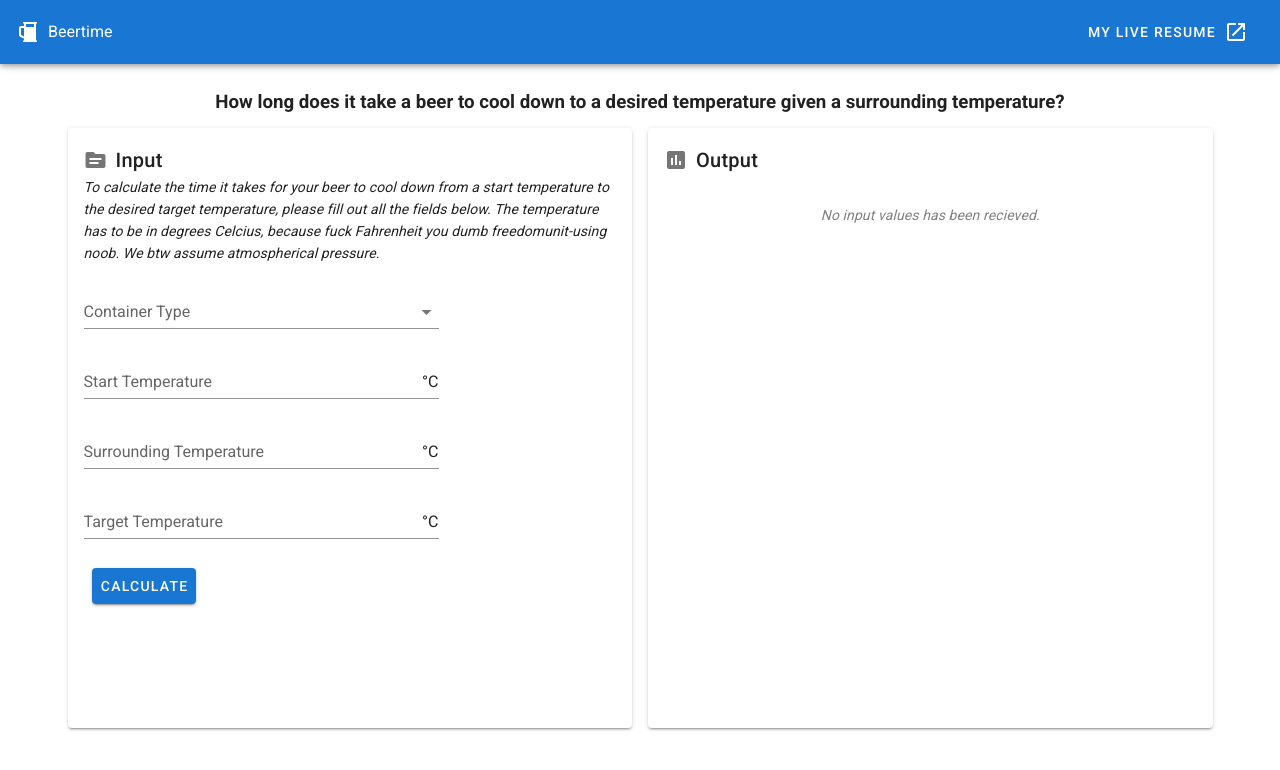
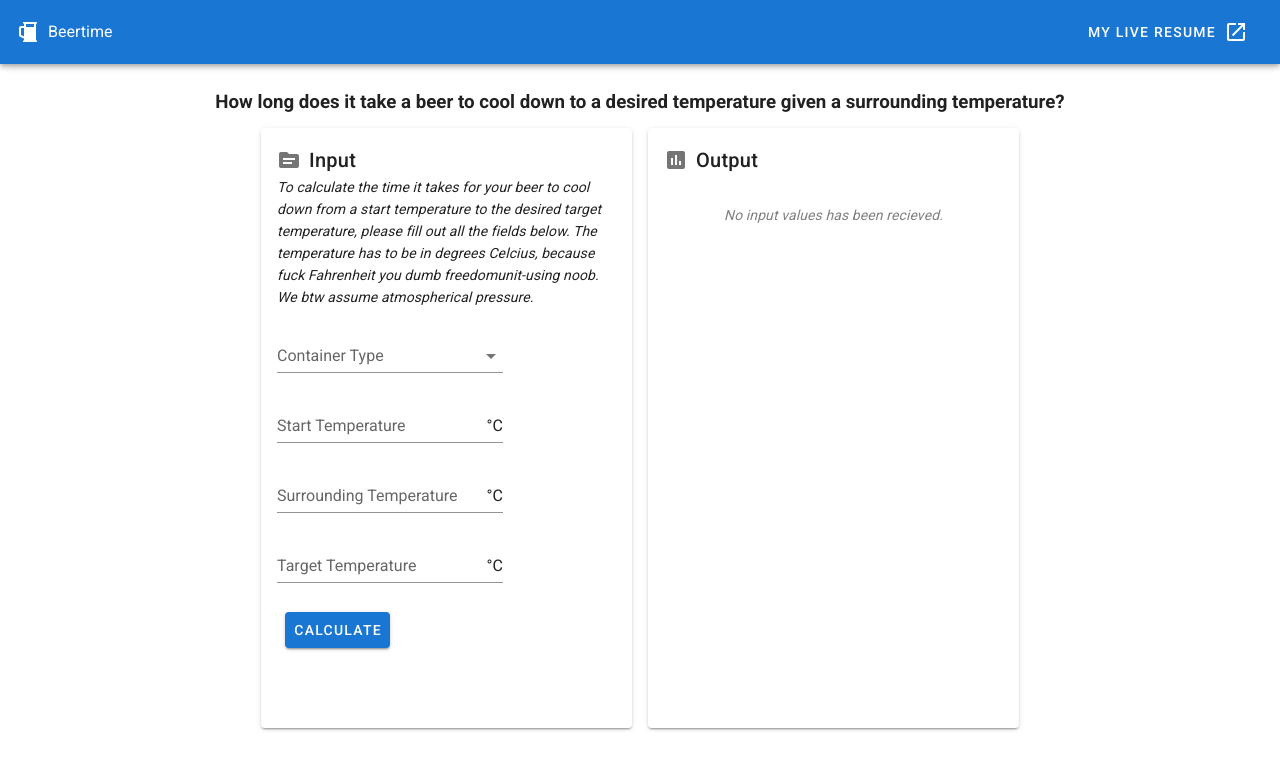
Before and after one commit to rosenberg95/beertime, a Vue app: page / in a window 1280 px wide. Shown: the top 770 px of the page. Built offline with nearby package versions, Linux system fonts and the light colour scheme.

Commit message:
added alert to people who wants to warm their beers!!!

```diff
--- a/src/components/Inputside.vue
+++ b/src/components/Inputside.vue
@@ -1,6 +1,6 @@
 <template>
     <v-container>
-    <form @submit.prevent="simuler">
+    <form @submit.prevent="simuler"  >
         <v-layout row>
             <v-flex xs8>
                 <v-select
@@ -49,7 +49,7 @@
                 id="targetTemp"
                 v-model="targetTemp"
                 type="float"
-                :rules=[compareTemperatures]
+                :rules="numberRule"
                 suffix="°C"
                 required> </v-text-field>
             </v-flex>
@@ -90,19 +90,23 @@ export default {
     computed: {
         // TODO: lav en compareTemperatures() rule: target temp skal være mellem starttemp og surrtemp
         compareTemperatures(){
-            if (this.startTemp >= this.targetTemp && this.targetTemp >= this.surrTemp) {
-                if (!isNaN(parseFloat(this.targetTemp)) && this.targetTemp >= -273.15 && this.targetTemp <= 5500) {
-                    return true
-                } else {
-                    return 'Number has to be between absolute zero and the surface temperature of the Sun'
-                }
+            if (parseFloat(this.targetTemp) > parseFloat(this.startTemp)) {         // user wants warm beer
+                console.log("A: " + this.targetTemp + " > " + this.startTemp)
+                alert("The app can only cool beers. Make sure that: \n Start Temperature ≥ Target Temperature ≥ Surrounding Temperature")
+                return false
+            } else if (parseFloat(this.targetTemp) < parseFloat(this.surrTemp)) {   // user wants unachievable temperature
+                console.log("B : " + this.targetTemp  + " < " + this.surrTemp)
+                alert("The app can only cool beers. Make sure that: \n Start Temperature ≥ Target Temperature ≥ Surrounding Temperature")
+                return false
             } else {
-                return 'Invalid temperatures. Target has to be between Start and Surround, and can (currently) only cool'
+                return true
             }
         }
     },
     methods: {
         simuler () {
+            console.log("compareTemperatures giver: ", this.compareTemperatures)
+            console.log("containerType giver: ", this.containerType)
             var pass = this.compareTemperatures && !(this.containerType == '')
             this.$emit('submitted', this.containerType, this.startTemp, this.surrTemp, this.targetTemp, pass)
         }
--- a/src/components/Main.vue
+++ b/src/components/Main.vue
@@ -4,20 +4,20 @@
         <h3>How long does it take a beer to cool down to a desired temperature given a surrounding temperature?</h3>
         <p></p>
       <v-layout row wrap justify-center align-center >
-        <v-flex xs16 sm10 md8 lg6>
-            <v-card class="ma-2" max-width="800px" height=600px>
+        <v-flex  xs20 sm8 md8 lg4 >
+            <v-card class="ma-2" max-width="1000px" height=600px>
                 <div>
                     <v-card-title><v-icon left>mdi-folder-text</v-icon>Input </v-card-title>
                     <v-card-subtitle><em>To calculate the time it takes for your beer to cool down from a start temperature to the desired target temperature, please fill out all the fields below. The temperature has to be in degrees Celcius, because fuck Fahrenheit you dumb freedomunit-using noob. We btw assume atmospherical pressure.</em></v-card-subtitle>
-                    <v-card-text>
+                    <v-card-text v class="tis">
                         <Inputside @submitted="onSubmit"></Inputside>
                     </v-card-text>
 
                 </div>
             </v-card>
         </v-flex>
-        <v-flex xs16 sm10 md8 lg6>
-            <v-card class="ma-2" max-width="800px" height=600px>
+        <v-flex xs20 sm8 md8 lg4>
+            <v-card class="ma-2" max-width="1000px" height=600px>
                 <div>
                     <v-card-title><v-icon left>mdi-chart-box</v-icon>Output</v-card-title>
                     <v-card-text>
@@ -30,8 +30,6 @@
   </v-container>
   </v-container>
 </template>
-
-
 
 
 
@@ -80,4 +78,9 @@
 
 <style>
   h3 {text-align: center;}
+  .tis {
+    align-items: center;
+    align-self: center;
+    justify-content: center;
+  }
 </style>
```
